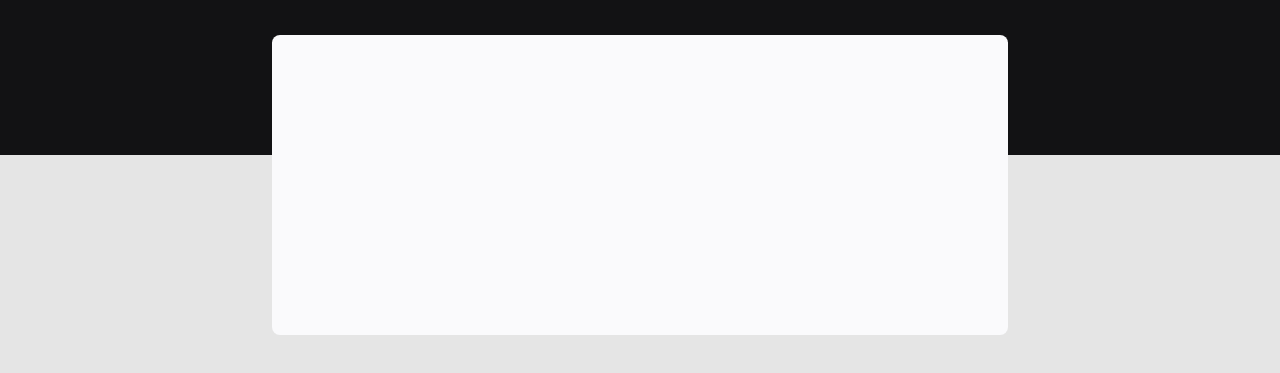
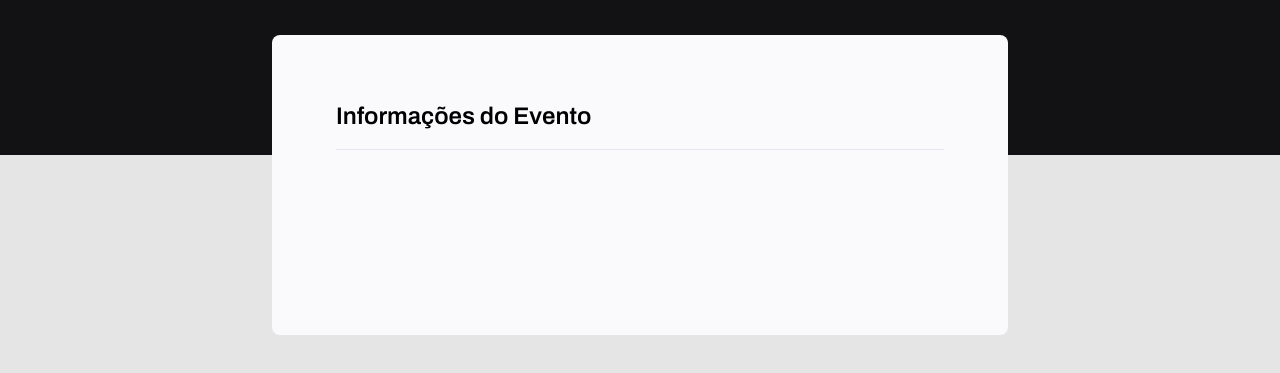
Before and after one commit to jhGomess/stage3_projeto1, a plain HTML site: page index.html in a window 1280 px wide. Shown: the part 213-586 px from the top of the page. Drawn offline with Linux system fonts and the light colour scheme.

Commit message:
adicionado um padding no form e adicionado as tags fieldset e legend e colocado estilos css nelas.

```diff
--- a/index.html
+++ b/index.html
@@ -22,7 +22,11 @@
         <p>O primeiro passo, é preencher esse formulário de inscrição.</p>
       </header>
 
-      <form></form>
+      <form>
+        <fieldset>
+          <legend>Informações do Evento</legend>
+        </fieldset>
+      </form>
     </div>
   </body>
 </html>
--- a/style.css
+++ b/style.css
@@ -12,6 +12,8 @@
   --background-before: #121214;
   --paragraph: #42d3ff;
   --background-form: #fafafc;
+
+  --line-separator: #e6e6f0;
 }
 
 body {
@@ -65,4 +67,22 @@ form {
   background-color: var(--background-form);
   border-radius: 0.8rem;
   min-height: 30rem;
+
+  padding: 6.4rem;
 }
+
+fieldset {
+  border: none;
+}
+
+fieldset legend {
+  font-family: "Archivo", sans-serif;
+  font-weight: 600;
+  font-size: 2.4rem;
+  line-height: 3.4rem;
+
+  width: 100%;
+
+  border-bottom: 1px solid var(--line-separator);
+  padding-bottom: 1.6rem;
+}
```
